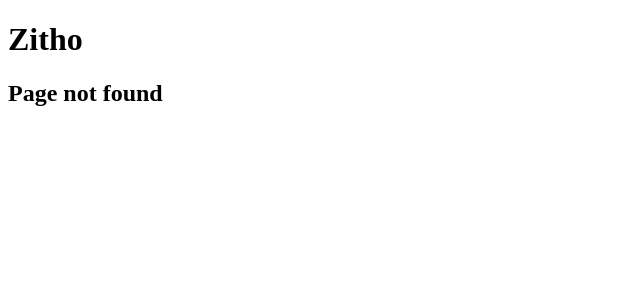
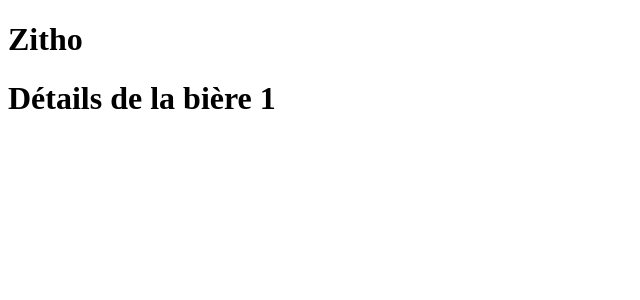
Before and after one commit to senga200/zitho-AC, a React (Vite) app: page /beerDetails/1 in a window 1280 px wide. Before the commit this address had no page. Shown: the top 300 px of the page, without its empty margins (0-640 px from the left). Built offline with nearby package versions, Linux system fonts and the light colour scheme.

Commit message:
mise en place de beerDetails et breweryDetails

```diff
--- a/src/App.tsx
+++ b/src/App.tsx
@@ -1,6 +1,8 @@
 import './App.css';
-import BeerList from './components/BeerList';
+import BeersList from './components/BeersList';
 import BreweriesList from './components/BreweriesList';
+import BeerDetails from './components/BeerDetails';
+import BreweryDetails from './components/BreweryDetails';
 import { BrowserRouter as Router, Routes, Route } from "react-router-dom";
 
 function App() {
@@ -13,8 +15,11 @@
 
         <Routes>
           <Route path="/" element={<h2>Welcome to Zitho</h2>} />
-          <Route path="/beers" element={<BeerList />} />
+          <Route path="/beers" element={<BeersList />} />
+          <Route path="/beerDetails/:beer_id" element={<BeerDetails />} />
           <Route path="/breweries" element={<BreweriesList />} />
+          <Route path="/breweryDetails/:brewery_id" element={<BreweryDetails />} />
+
           <Route path="*" element={<h2>Page not found</h2>} />
         </Routes>
       </div>
--- /dev/null
+++ b/src/components/BeerDetails.tsx
@@ -0,0 +1,20 @@
+//import {useEffect, useState} from 'react'
+//import { Beer } from '../types/Beer'
+import { useParams } from 'react-router-dom'
+//import { fetchBeers } from '../utils/FetchBeers'
+
+function BeerDetails() {
+    const { beer_id } = useParams<{ beer_id: string }>()
+    console.log('ID de la brasserie récupérée dans l\'URL: ' + beer_id);
+
+
+
+    return (
+    <div>
+        <h1>Détails de la bière {beer_id}</h1>
+
+    </div>
+  )
+}
+
+export default BeerDetails
--- a/src/components/BeerList.tsx
+++ b/src/components/BeersList.tsx
@@ -4,7 +4,7 @@
 import { fetchBeers } from '../utils/FetchBeers';
 
 
-export default function BeerList() {
+export default function BeersList() {
   const [beers, setBeers] = useState<Beer[]>([]);
 
   useEffect(() => {
--- /dev/null
+++ b/src/components/BreweryDetails.tsx
@@ -0,0 +1,23 @@
+//import {useEffect, useState} from 'react'
+//import { Brewery } from '../types/Brewery'
+import { useParams } from 'react-router-dom'
+//import { fetchBreweries } from '../utils/FetchBreweries'
+
+function BreweryDetails() {
+
+    const { brewery_id } = useParams<{ brewery_id: string }>();
+    console.log('ID de la brasserie récupérée dans l\'URL: ' + brewery_id);
+
+
+
+
+    return (
+    <div>
+      <h1>brewery details</h1>
+
+
+    </div>
+  )
+}
+
+export default BreweryDetails
```
Also changed, not shown: src/Router.tsx (+13 -2 lines), src/components/BreweriesList.tsx (line endings or trailing spaces).
